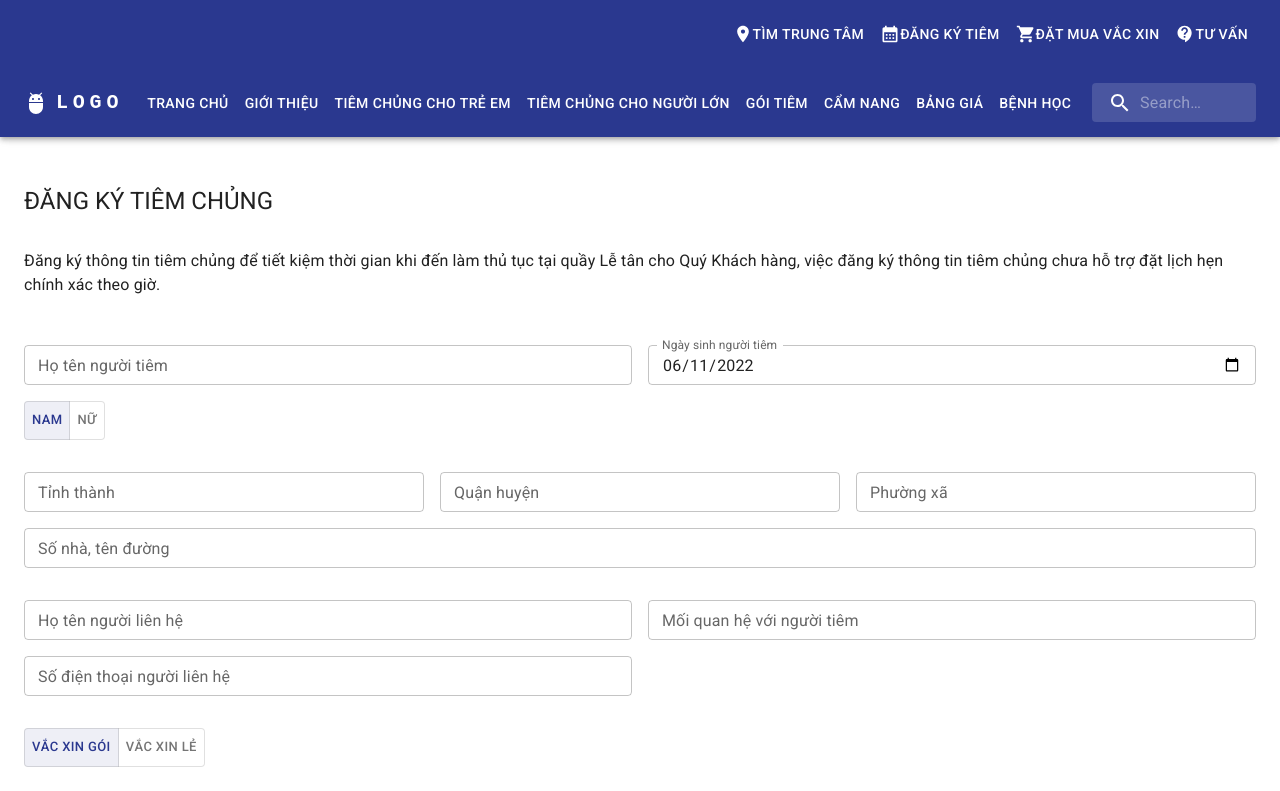
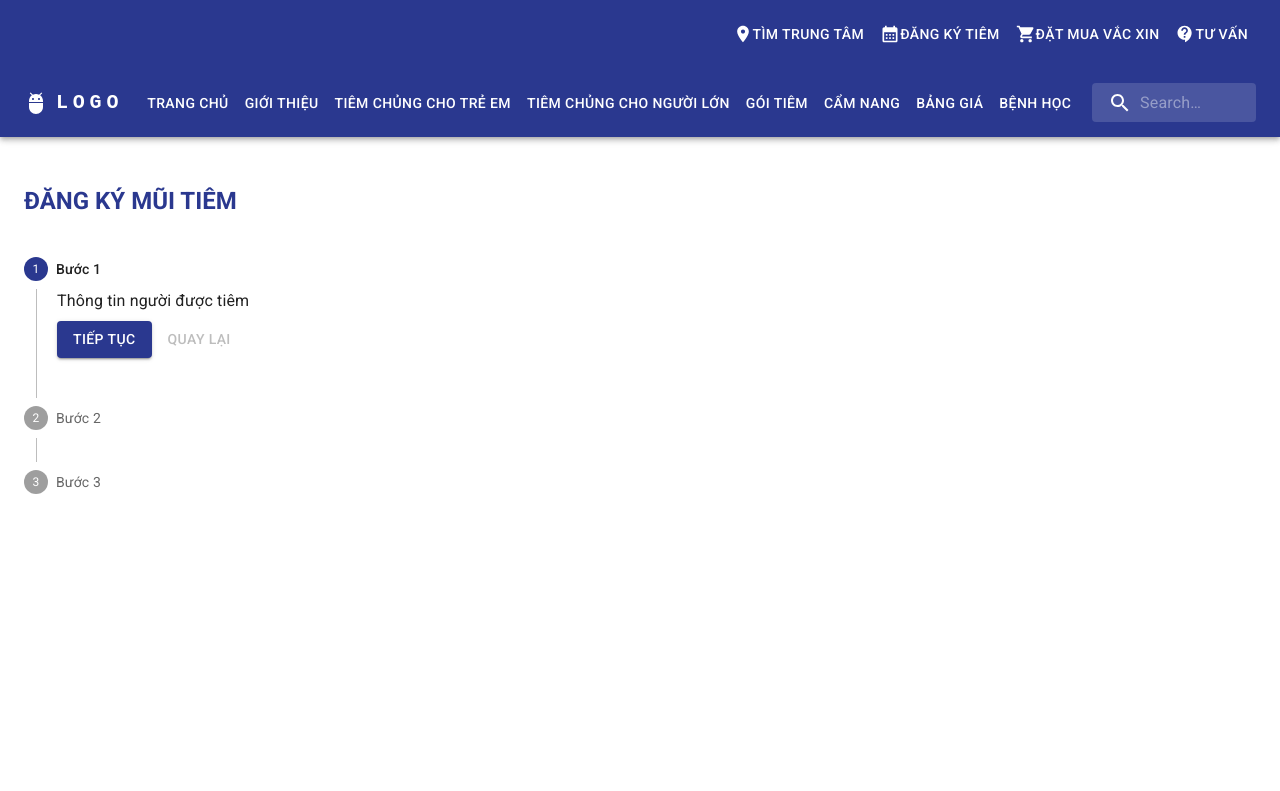
Before and after one commit to toaingo2108/injecting-management, a Next.js app: page /injections/register in a window 1280 px wide. Shown: the top 791 px of the page. Built offline with nearby package versions, Linux system fonts and the light colour scheme.

Commit message:
create register page

```diff
--- a/components/header/data.tsx
+++ b/components/header/data.tsx
@@ -14,7 +14,7 @@ export const pages = [
   {
     name: 'Đăng ký tiêm',
     icon: <CalendarMonth fontSize="small" />,
-    link: '/injections/register',
+    link: '/injections/schedule/register',
   },
   {
     name: 'Đặt mua vắc xin',
--- a/components/layout/index.tsx
+++ b/components/layout/index.tsx
@@ -25,7 +25,14 @@ const Layout = ({
       <Navbar />
       <Container sx={{ my: 6 }} maxWidth="xl">
         {titlePage && (
-          <Typography gutterBottom variant="h5" component="div" mb={4}>
+          <Typography
+            gutterBottom
+            variant="h5"
+            color="primary"
+            fontWeight="bold"
+            component="div"
+            mb={4}
+          >
             {titlePage.toUpperCase()}
           </Typography>
         )}
--- a/pages/injections/order.tsx
+++ b/pages/injections/order.tsx
@@ -19,7 +19,7 @@ const Order: NextPage = () => {
         >
           {vaccines.map((vaccine) => (
             <Grid key={vaccine.id} item xs={12} md={6} lg={4}>
-              <Paper elevation={24}>
+              <Paper elevation={24} sx={{ borderRadius: 5 }}>
                 <VaccineItem vaccine={vaccine} />
               </Paper>
             </Grid>
@@ -28,7 +28,7 @@ const Order: NextPage = () => {
 
         <Grid item xs={12} lg={4} container alignItems="flex-start">
           <Grid item xs={12}>
-            <Paper elevation={24}>
+            <Paper elevation={24} sx={{ borderRadius: 5 }}>
               <CartVaccines />
             </Paper>
           </Grid>
--- /dev/null
+++ b/pages/injections/register.tsx
@@ -0,0 +1,85 @@
+import { NextPage } from 'next'
+import {
+  Box,
+  Stepper,
+  Step,
+  StepLabel,
+  StepContent,
+  Button,
+  Paper,
+  Typography,
+} from '@mui/material'
+import { useState } from 'react'
+import Layout from '~/components/layout'
+import Link from 'next/link'
+
+const steps = [
+  {
+    label: 'Bước 1',
+    description: 'Thông tin người được tiêm',
+  },
+  {
+    label: 'Bước 2',
+    description: 'Thanh toán',
+  },
+  {
+    label: 'Bước 3',
+    description: 'Xác nhận từ VNVC',
+  },
+]
+
+const Register: NextPage = () => {
+  const [activeStep, setActiveStep] = useState(0)
+
+  const handleNext = () => {
+    setActiveStep((prevActiveStep) => prevActiveStep + 1)
+  }
+
+  const handleBack = () => {
+    setActiveStep((prevActiveStep) => prevActiveStep - 1)
+  }
+
+  return (
+    <Layout title="Đăng ký vắc xin" titlePage="Đăng ký mũi tiêm">
+      <Box sx={{ maxWidth: 400 }}>
+        <Stepper activeStep={activeStep} orientation="vertical">
+          {steps.map((step, index) => (
+            <Step key={step.label}>
+              <StepLabel>{step.label}</StepLabel>
+              <StepContent>
+                <Typography>{step.description}</Typography>
+                <Box sx={{ mb: 2 }}>
+                  <div>
+                    <Button
+                      variant="contained"
+                      onClick={handleNext}
+                      sx={{ mt: 1, mr: 1 }}
+                    >
+                      {index === steps.length - 1 ? 'Hoàn thành' : 'Tiếp tục'}
+                    </Button>
+                    <Button
+                      disabled={index === 0}
+                      onClick={handleBack}
+                      sx={{ mt: 1, mr: 1 }}
+                    >
+                      Quay lại
+                    </Button>
+                  </div>
+                </Box>
+              </StepContent>
+            </Step>
+          ))}
+        </Stepper>
+        {activeStep === steps.length && (
+          <Paper square elevation={0} sx={{ p: 3 }}>
+            <Link href="/">
+              <Button sx={{ mt: 1, mr: 1 }}>Trang chủ</Button>
+            </Link>
+          </Paper>
+        )}
+      </Box>
+    </Layout>
+  )
+}
+
+export default Register
--- a/pages/injections/register/index.tsx
+++ b/pages/injections/schedule/register.tsx
@@ -17,7 +17,7 @@ import { RestartAlt } from '@mui/icons-material'
 import SaveIcon from '@mui/icons-material/Save'
 import LoadingButton from '@mui/lab/LoadingButton'
 
-const Register: NextPage = () => {
+const ScheduleRegister: NextPage = () => {
   const {
     control,
     handleSubmit,
@@ -362,4 +362,4 @@ const Register: NextPage = () => {
   )
 }
 
-export default Register
+export default ScheduleRegister
```
Also changed, not shown: components/cartVaccines/index.tsx (+6 -3 lines), components/vaccineItem/index.tsx (+4 -3 lines).
